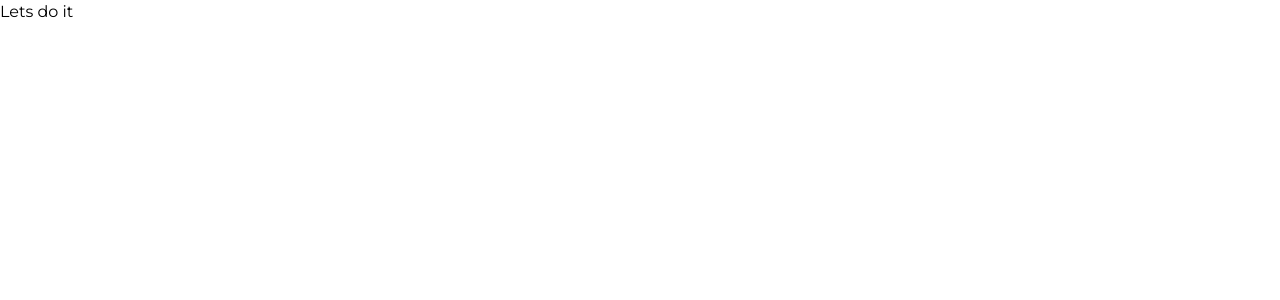
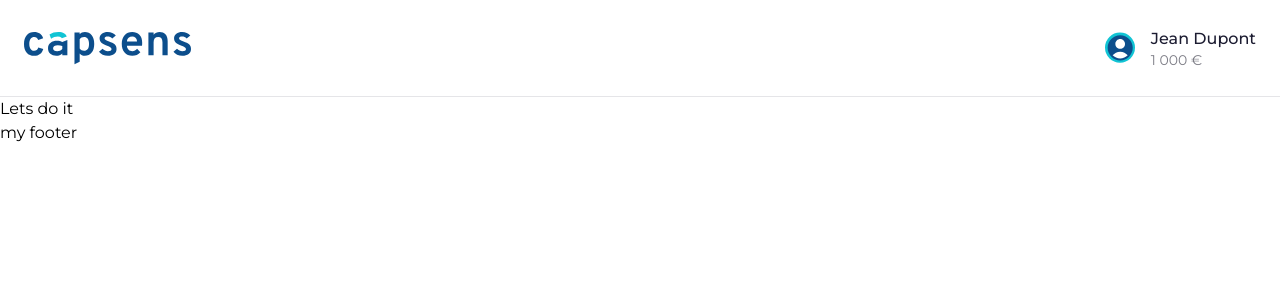
Before and after one commit to BenjaminLesne/capsens-technical-test, a Next.js app: page / in a window 1280 px wide. Shown: the top 300 px of the page. Built offline with nearby package versions, Linux system fonts and the light colour scheme.

Commit message:
feat: default layout and header

```diff
--- /dev/null
+++ b/src/app/_components/layouts/default-layout.tsx
@@ -0,0 +1,40 @@
+import Image from "next/image";
+type DefaultLayoutProps = { children: React.ReactNode };
+
+export default function DefaultLayout({ children }: DefaultLayoutProps) {
+  return (
+    <>
+      <header className="border-grey border-b p-6">
+        <div className="max-w-8xl mx-auto flex flex-col items-center justify-between gap-5 sm:h-12 sm:flex-row">
+          <Image
+            src="/icons/capsens.svg"
+            width={167}
+            height={32.22}
+            alt="logo capsens"
+          />
+          <div className="flex items-center">
+            <div className="flex gap-4">
+              <Image
+                src="/icons/user.svg"
+                alt="icône utilisateur"
+                width={30}
+                height={30.14}
+              />
+
+              <div className="flex flex-col justify-center">
+                <span className="align-middle font-medium text-black">
+                  Jean Dupont
+                </span>
+                <span className="text-dark-grey leading-sm align-middle text-sm">
+                  1 000 €
+                </span>
+              </div>
+            </div>
+          </div>
+        </div>
+      </header>
+      {children}
+      <footer>my footer</footer>
+    </>
+  );
+}
--- a/src/app/layout.tsx
+++ b/src/app/layout.tsx
@@ -2,10 +2,12 @@ import "@/styles/globals.css";
 
 import { type Metadata } from "next";
 import { Montserrat } from "next/font/google";
+import DefaultLayout from "./_components/layouts/default-layout";
 
 export const metadata: Metadata = {
-  title: "L'agence des fintechs | Capsens",
-  description: "Agence web d'excellence. Capsens change la finance en travaillant pour ceux qui réinventent l'épargne et le financement de projets",
+  title: "L'agence des meilleures plateformes fintechs | Capsens",
+  description:
+    "Agence web d'excellence. Capsens change la finance en travaillant pour ceux qui réinventent l'épargne et le financement de projets",
   icons: [{ rel: "icon", url: "/favicon.ico" }],
 };
 
@@ -18,7 +20,9 @@ export default function RootLayout({
 }: Readonly<{ children: React.ReactNode }>) {
   return (
     <html lang="fr" className={montserrat.className}>
-      <body>{children}</body>
+      <body>
+        <DefaultLayout>{children}</DefaultLayout>
+      </body>
     </html>
   );
 }
--- a/src/styles/globals.css
+++ b/src/styles/globals.css
@@ -28,6 +28,9 @@
   --color-button-hovered: var(--dark-grey);
   --color-button-disabled: var(--black);
   --default-font-family: "Montserrat", sans-serif;
+
+  --container-8xl: 1440px;
+  --leading-sm: 18px;
 }
 
 :root {
```
Also changed, not shown: public/icons/capsens.svg (added), public/icons/user.svg (added).
